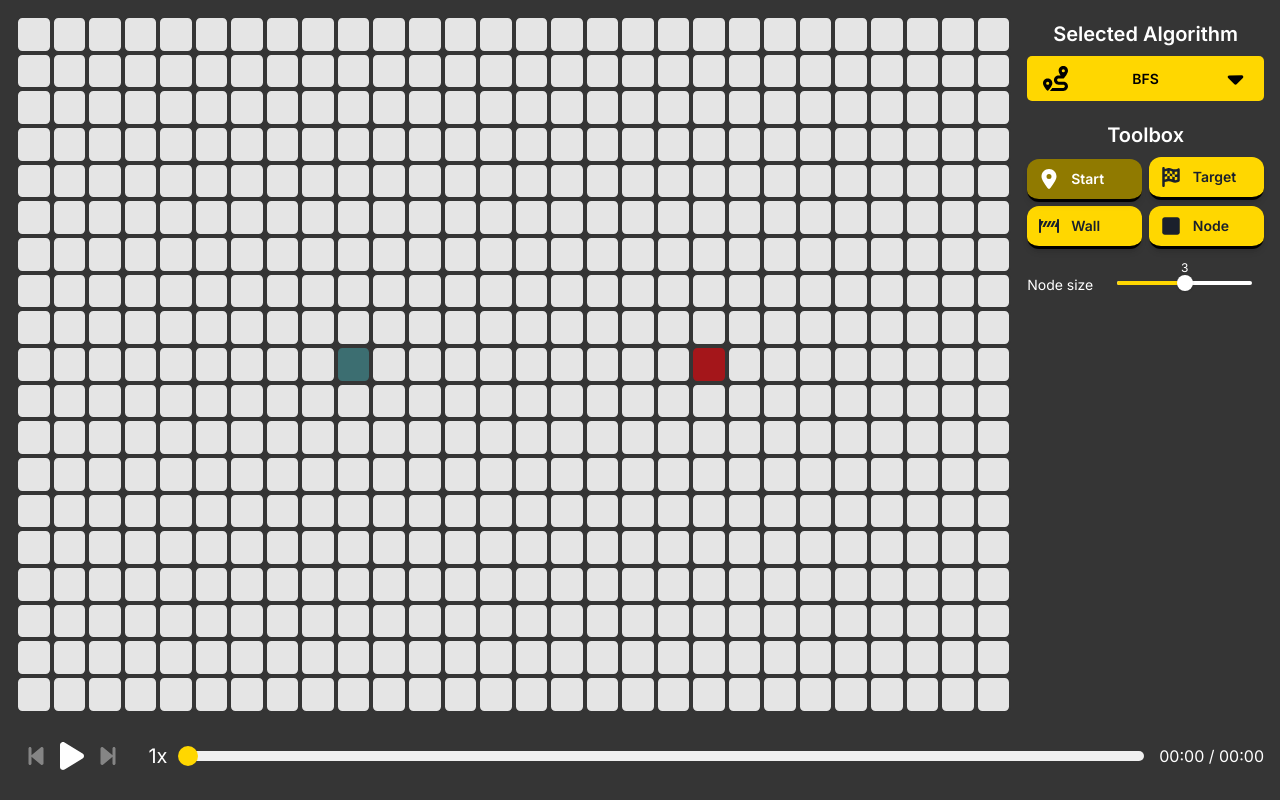
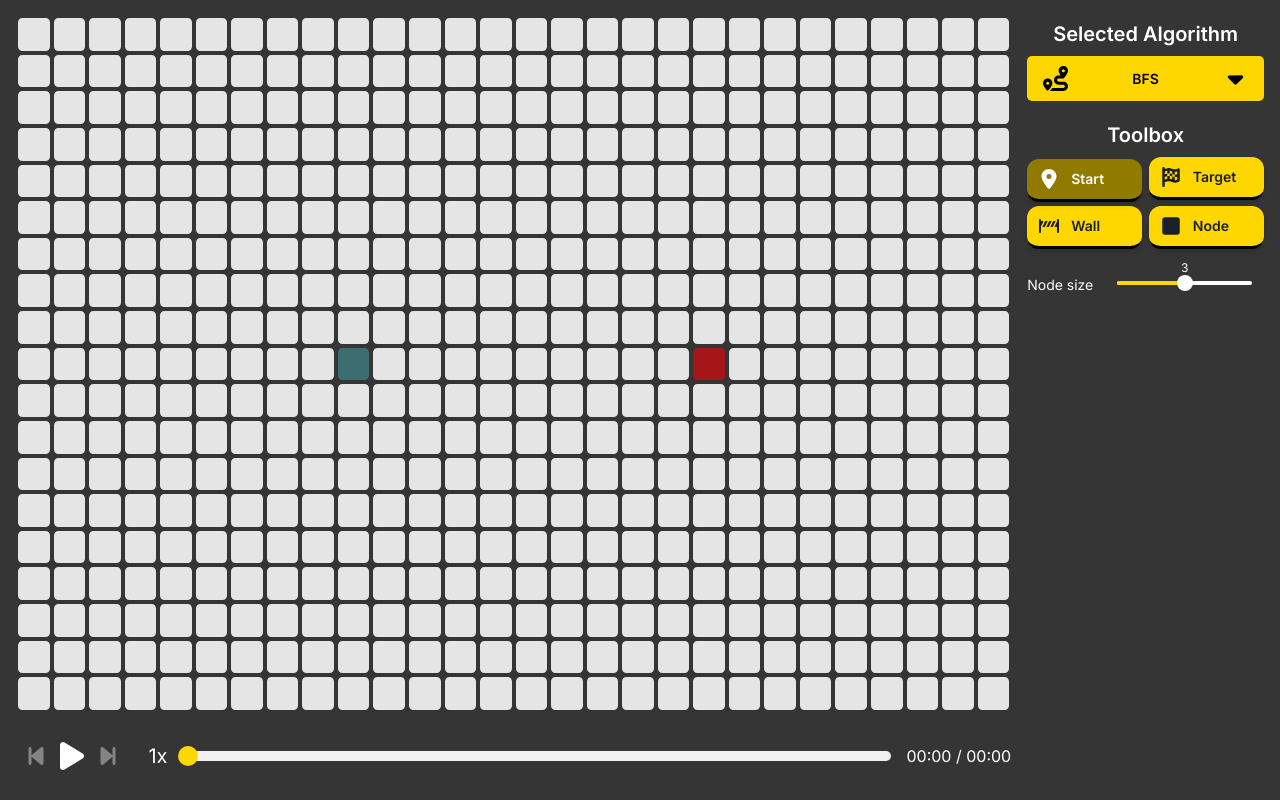
Before and after one commit to martins021/pathfinder, a Next.js app: page / in a window 1280 px wide. Built offline with nearby package versions, Linux system fonts and the light colour scheme; what @chakra-ui/next-js would draw is missing.

Commit message:
move timeline under the graph

```diff
--- a/src/app/components/map/controls.jsx
+++ b/src/app/components/map/controls.jsx
@@ -15,8 +15,8 @@ const Controls = ({
 }) => {
 
   return (
-    <div className={styles.mainControls}>
-      <div style={{ display: "flex", gap: "1em", flexDirection: "column" }}>
+    <>
+      <div className={styles.mainControls} style={{ gap: "1em" }}>
         <AlgorithmSelect
           onChange={dispatch}
           algorithm={algorithm}
@@ -51,7 +51,7 @@ const Controls = ({
           </button>
         </div>
       </div>
-    </div>
+    </>
   );
 }
 
--- a/src/app/styles/map.module.css
+++ b/src/app/styles/map.module.css
@@ -16,12 +16,11 @@
 .mainControls {
   display: flex;
   flex-direction: column;
-  justify-content: space-between;
   grid-area: 1 / 5 / 11 / 6;
 }
 .mainTimeline{
   width: 100%;
-  grid-area: 11 / 1 / 12 / 6;
+  grid-area: 11 / 1 / 12 / 5;
   margin: auto;
 }
 .cell {
@@ -49,12 +48,17 @@
   animation-fill-mode: both;
 }
 
+.resultControlsHidden,
+.resultControlsActive {
+  grid-area: 11 / 5 / 12 / 6;
+  align-self: center;
+}
+
 .resultControlsHidden{
   display: flex;
   flex-direction: column;
   gap: 1.5em;
   visibility: hidden;
-  margin-top: -.8em;
 }
 
 .resultControlsActive{
@@ -62,7 +66,6 @@
   flex-direction: column;
   gap: 1.5em;
   visibility: visible;
-  margin-top: -.8em;
 }
 
 .results {
```
